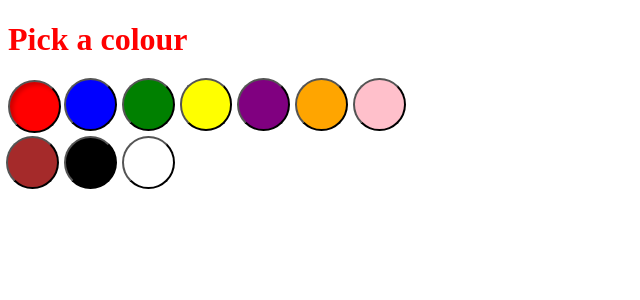
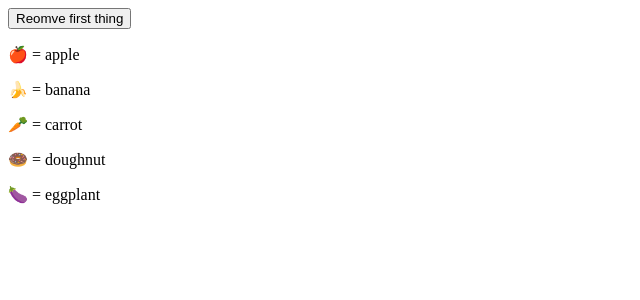
Before and after one commit to CharaD7/trySvelte5, a SvelteKit app: page / in a window 1280 px wide. Shown: the top 300 px of the page, without its empty margins (0-640 px from the left). Built offline with nearby package versions, Linux system fonts and the light colour scheme.

Commit message:
Implemented each loop

```diff
--- a/src/routes/+page.svelte
+++ b/src/routes/+page.svelte
@@ -1,44 +1,19 @@
 <script lang="ts">
-  const colors = ['red', 'blue', 'green', 'yellow', 'purple', 'orange', 'pink', 'brown', 'black', 'white'];
-  let selected = $state(colors[0]);
+  import Thing from './Thing.svelte';
+
+  let things = $state([
+    { id: 1, name: 'apple' },
+    { id: 2, name: 'banana' },
+    { id: 3, name: 'carrot' },
+    { id: 4, name: 'doughnut' },
+    { id: 5, name: 'eggplant' }
+  ]);
 </script>
 
-<h1 style="color: {selected}">Pick a colour</h1>
+<button onclick={() => things.shift()}>
+  Reomve first thing
+</button>
 
-<div>
-  {#each colors as color}
-    <button
-      style="background: {color}"
-      aria-label={color}
-      aria-current={selected === color}
-      onclick={() => selected = color}
-    ></button>
-  {/each}
-</div>
-
-<style>
-  h1 {
-    transition: color 0.2s;
-  }
-
-  div {
-    display: grid;
-    grid-template-columns: repeat(7, 1fr);
-    gap: 5px;
-    max-width: 400px;
-  }
-
-  button {
-    aspect-ratio: 1;
-    border-radius: 50%;
-    background: var(--color, #fff);
-    transform: translate(-2px, -2px);
-    transition: all 0.1s;
-  }
-
-  button[aria-current="true"] {
-    transform: none;
-    filter: none;
-    box-shadow: inset 3px 3px 4px rgba(0, 0, 0, 0.2);
-  }
-</style>
+{#each things as thing}
+  <Thing name={thing.name} />
+{/each}
```
